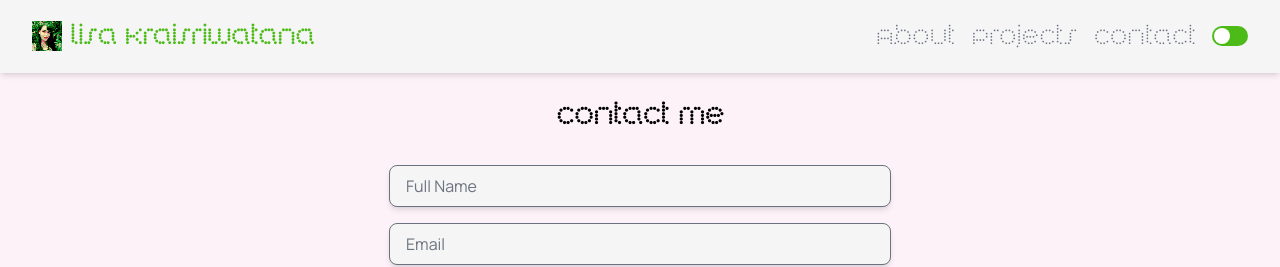
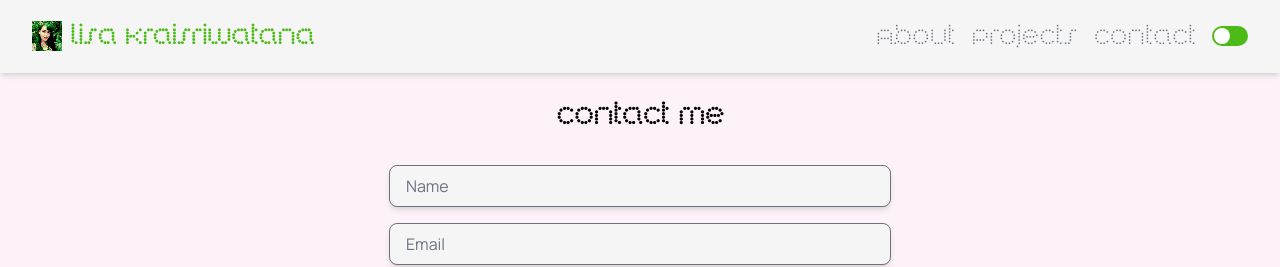
Before and after one commit to beachsideproperty/portfolio, a Next.js app: page /contact in a window 1280 px wide. Shown: the top 267 px of the page. Built offline with nearby package versions, Linux system fonts and the light colour scheme.

Commit message:
tweaking contact form

```diff
--- a/pages/contact.js
+++ b/pages/contact.js
@@ -45,7 +45,7 @@ export default function Home() {
           <input
             className={styling}
             type='text'
-            placeholder='Full Name'
+            placeholder='Name'
             name='user_name'
             required
           />
```
